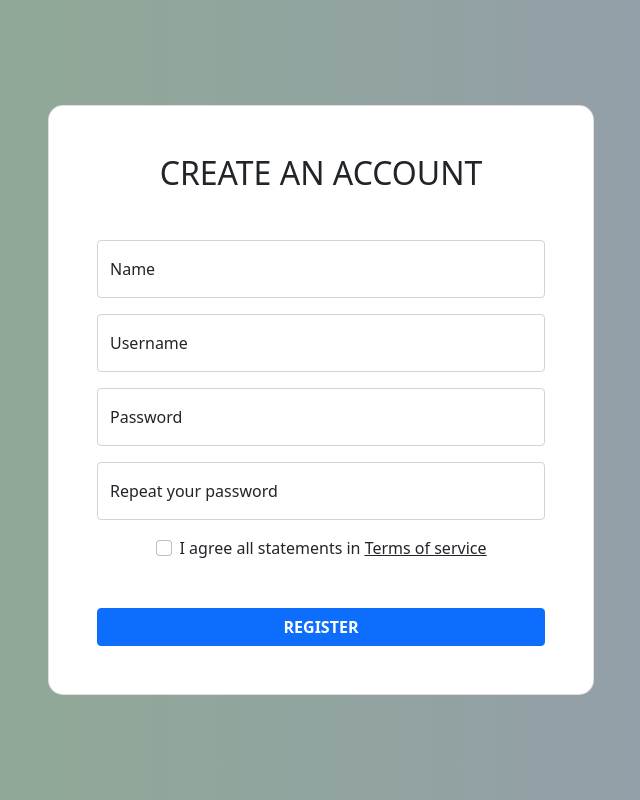
After one commit to VirendraSinghRathore24/test, a Flask app: page /register in a window 1280 px wide. The commit adds this page. Shown: the whole page, without its empty margins (319-959 px from the left). Run offline with Flask 2, Linux system fonts and the light colour scheme.

Commit message:
Add files via upload

```diff
--- /dev/null
+++ b/templates/register.html
@@ -0,0 +1,80 @@
+<!DOCTYPE html>
+<html lang="en" xmlns="http://www.w3.org/1999/html">
+<head>
+    <meta charset="UTF-8">
+    <title>Insert new record here :</title>
+    <link rel="stylesheet" href="https://cdn.jsdelivr.net/npm/bootstrap@5.1.0/dist/css/bootstrap.min.css">
+ <style>
+     .gradient-custom-3 {
+/* fallback for old browsers */
+background: #84fab0;
+
+/* Chrome 10-25, Safari 5.1-6 */
+background: -webkit-linear-gradient(to right, rgba(132, 250, 176, 0.5), rgba(143, 211, 244, 0.5));
+
+/* W3C, IE 10+/ Edge, Firefox 16+, Chrome 26+, Opera 12+, Safari 7+ */
+background: linear-gradient(to right, rgba(132, 250, 176, 0.5), rgba(143, 211, 244, 0.5))
+}
+.gradient-custom-4 {
+/* fallback for old browsers */
+background: #84fab0;
+
+/* Chrome 10-25, Safari 5.1-6 */
+background: -webkit-linear-gradient(to right, rgba(132, 250, 176, 1), rgba(143, 211, 244, 1));
+
+/* W3C, IE 10+/ Edge, Firefox 16+, Chrome 26+, Opera 12+, Safari 7+ */
+background: linear-gradient(to right, rgba(132, 250, 176, 1), rgba(143, 211, 244, 1))
+}
+ </style>
+
+</head>
+
+<body>
+    <section class="vh-100" style="background-color: #9A616D;">
+  <div class="mask d-flex align-items-center h-100 gradient-custom-3">
+    <div class="container h-100">
+      <div class="row d-flex justify-content-center align-items-center h-100">
+        <div class="col-12 col-md-9 col-lg-7 col-xl-6">
+          <div class="card" style="border-radius: 15px;">
+            <div class="card-body p-5">
+              <h2 class="text-uppercase text-center mb-5">Create an account</h2>
+
+              <form action="/signup" method="post">
+
+                <div class="form-floating mb-3">
+                <input type="text" class="form-control" id="floatingName" placeholder="name" name="name">
+                <label for="floatingName">Name</label>
+              </div>
+                 <div class="form-floating mb-3">
+                <input type="text" class="form-control" id="floatingInput" placeholder="email" name="email">
+                <label for="floatingInput">Username</label>
+              </div>
+              <div class="form-floating mb-3">
+                <input type="password" class="form-control" id="floatingPassword" placeholder="Password" name="password">
+                <label for="floatingPassword">Password</label>
+              </div>
+              <div class="form-floating mb-3">
+                <input type="password" class="form-control" id="floatingRePassword" placeholder="Password" name="repassword">
+                <label for="floatingRePassword">Repeat your password</label>
+              </div>
+              <div class="form-check d-flex justify-content-center mb-5">
+                  <input class="form-check-input me-2" type="checkbox" value="" id="form2Example3cg" />
+                  <label class="form-check-label" for="form2Example3cg">
+                    I agree all statements in <a href="#!" class="text-body"><u>Terms of service</u></a>
+                  </label>
+                </div>
+              <div class="d-grid">
+                <button class="btn btn-primary btn-login text-uppercase fw-bold" type="submit">Register</button>
+              </div>
+
+              </form>
+
+            </div>
+          </div>
+        </div>
+      </div>
+    </div>
+  </div>
+</section>
+</body>
+</html>
```
Also changed, not shown: templates/login.html (+4 -27 lines).
